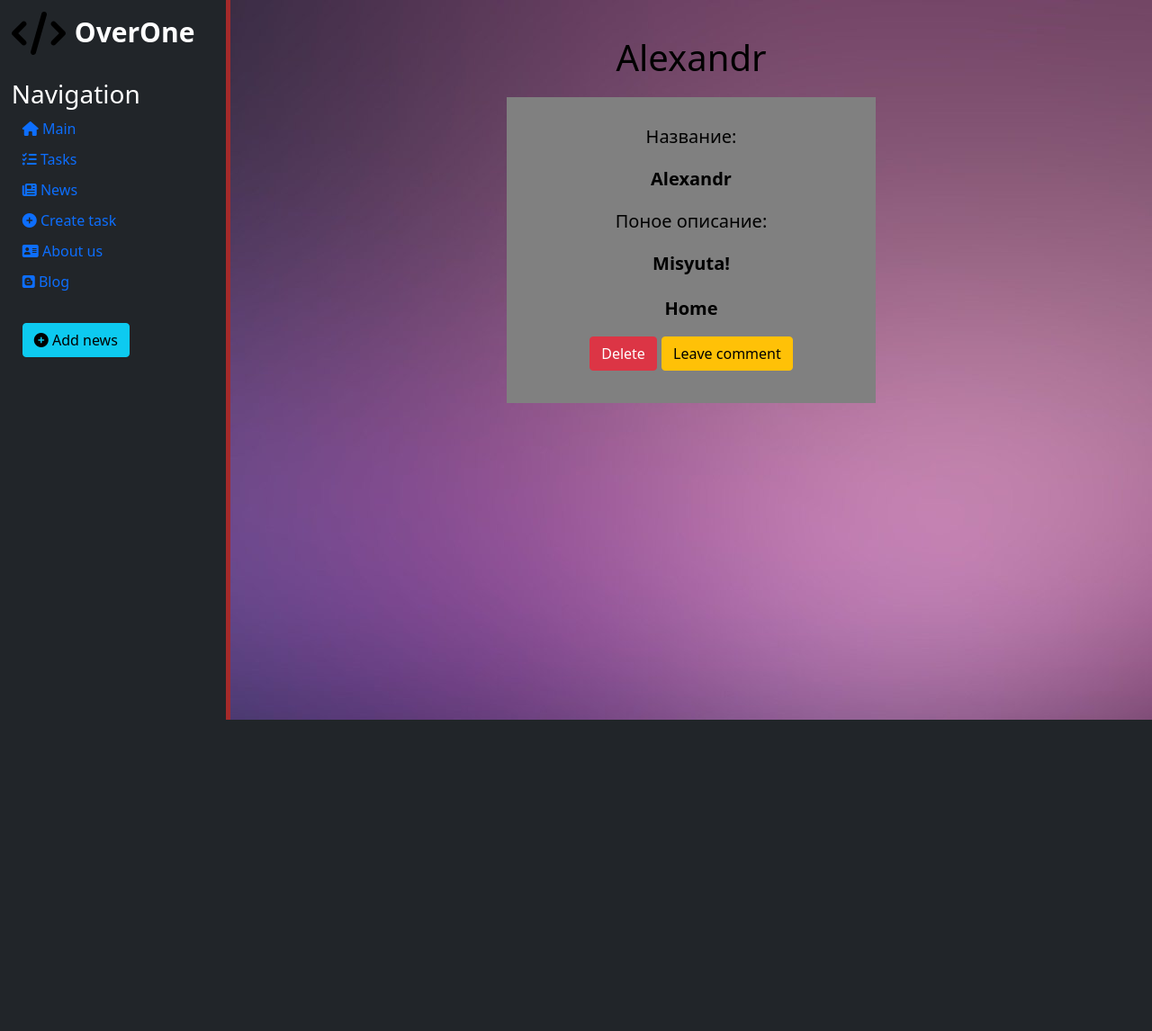
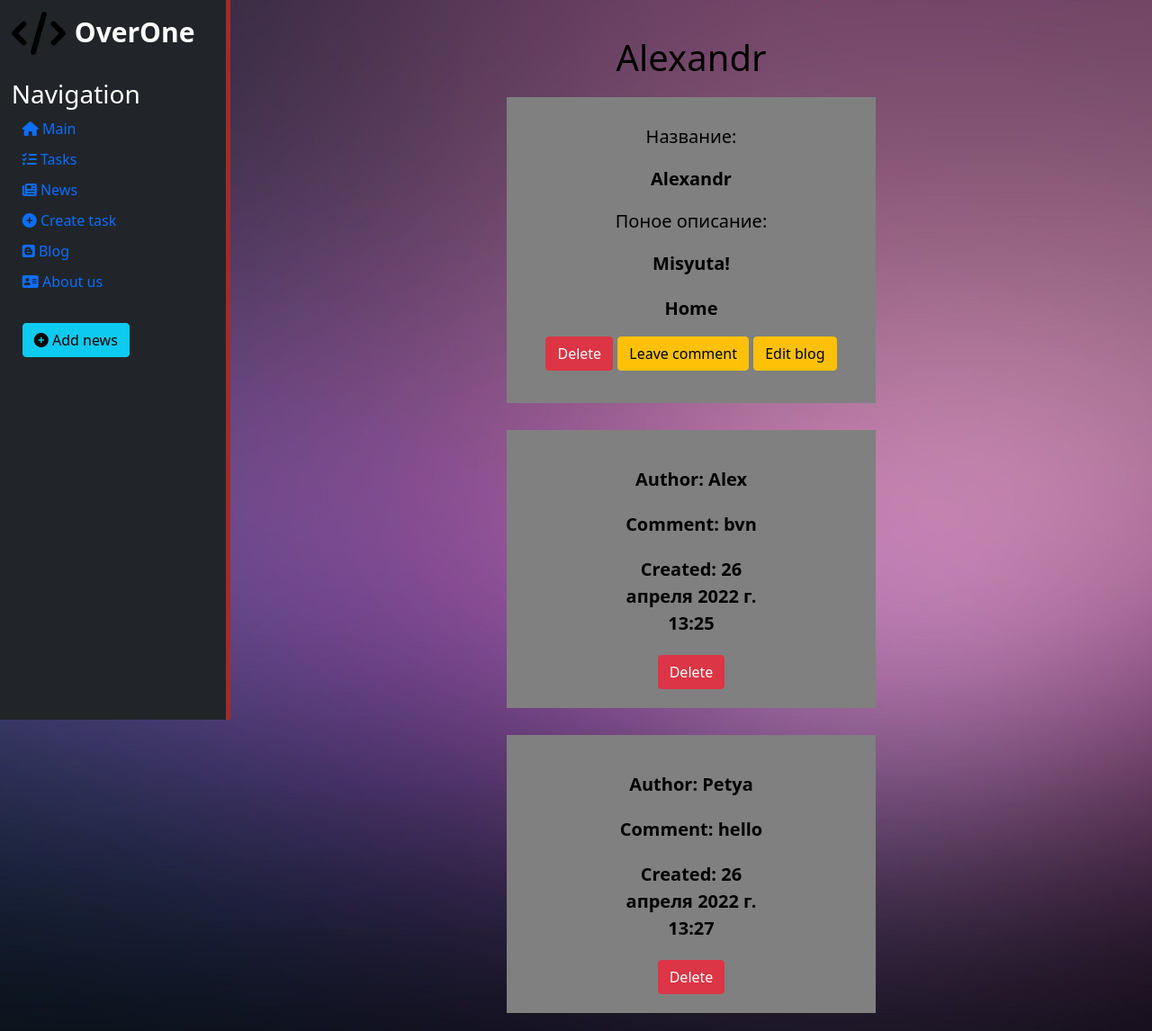
Before and after one commit to sanja081107/Task_manager, a Django app: a page that uses portfolio/blog/templates/blog/detail_blog.html in a window 1280 px wide. Shown: the whole page at 90% size. Before the commit the page ends 800 px from the top, so only its background shows below. Run offline with Django 4.2, Linux system fonts and the light colour scheme; data comes from the database, SQL or seed files in the repository; both versions use the stored data as it was after the commit; some libraries are stand-ins or nearby versions.

Commit message:
fixed blog

```diff
--- a/portfolio/blog/models.py
+++ b/portfolio/blog/models.py
@@ -19,6 +19,9 @@ class Post(models.Model):
     def __str__(self):
         return self.title
 
+    def get_absolute_url(self):
+        return f'/blog{self.id}/detail_blog'
+
     class Meta:
         verbose_name = 'Post'
         verbose_name_plural = 'Posts'
--- a/portfolio/blog/static/blog/css/main.css
+++ b/portfolio/blog/static/blog/css/main.css
@@ -3,3 +3,8 @@ main .post-body {
     margin: 30px 35%;
 
 }
+main .comment-blog {
+    margin-top: 30px;
+    background: grey;
+    padding: 5%;
+}
--- a/portfolio/blog/templates/blog/detail_blog.html
+++ b/portfolio/blog/templates/blog/detail_blog.html
@@ -22,8 +22,18 @@
         </div>
         <a href="{% url 'delete_blog' post.id %}" class="btn btn-danger">Delete</a>
         <a href="{% url 'comment_blog' post.id %}" class="btn btn-warning">Leave comment</a>
+        <a href="{% url 'update_blog' post.id %}" class="btn btn-warning">Edit blog</a>
     </div>
 </div>
+
+{% for el in comment %}
+    <div class="comment-blog">
+        <p>Author: {{ el.author }}</p>
+        <p>Comment: {{ el.body }}</p>
+        <p>Created: {{ el.created }}</p>
+        <a href="{% url 'delete_comment' el.id %}" class="btn btn-danger">Delete</a>
+    </div>
+{% endfor %}
 </form>
 
 {% endblock %}
--- a/portfolio/blog/urls.py
+++ b/portfolio/blog/urls.py
@@ -5,6 +5,8 @@ urlpatterns = [
     path('', views.home, name='blog'),
     path('create_blog', views.create_blog, name='create_blog'),
     path('<int:pk>/delete_blog', views.BlogDeleteView.as_view(), name='delete_blog'),
+    path('<int:pk>/update_blog', views.BlogUpdateView.as_view(), name='update_blog'),
     path('<int:pk>/detail_blog', views.detail_blog, name='detail_blog'),
     path('<int:pk>/comment_blog', views.comment_blog, name='comment_blog'),
+    path('<int:pk>/delete_comment', views.CommentDeleteView.as_view(), name='delete_comment')
 ]
--- a/portfolio/blog/views.py
+++ b/portfolio/blog/views.py
@@ -38,11 +38,25 @@ class BlogDeleteView(DeleteView):
     context_object_name = 'blog'
     success_url = '/blog'
 
+class BlogUpdateView(UpdateView):
+    model = Post
+    template_name = 'blog/create_blog.html'
+    form_class = PostForm
+
+
+class CommentDeleteView(DeleteView):
+    model = Comment
+    pk = model
+    template_name = 'blog/delete_comment.html'
+    success_url = f'/blog'
+
 
 def detail_blog(request, pk):
     post = Post.objects.get(pk=pk)
+    comment = Comment.objects.filter(post=post)
     context = {
         'post': post,
+        'comment': comment,
         'title': 'Detail blog page'
     }
     return render(request, 'blog/detail_blog.html', context)
@@ -62,7 +76,7 @@ def comment_blog(request, pk):
                 post=post,
             )
             comment.save()
-            return redirect('blog')
+            return redirect(f'/blog{post.id}/detail_blog')
         else:
             error = 'error'
 
--- a/portfolio/main/views.py
+++ b/portfolio/main/views.py
@@ -16,7 +16,7 @@ def project_tasks(request):
 def project_detail_task(request, pk):
     task = Task_free.objects.get(pk=pk)
     context = {'task': task,
-               'title': 'Detail task page'}
+               'title': 'Project detail task'}
     return render(request, 'main/project_detail_task.html', context)
 # ------------------------------------------------------
 def about_us(request):
--- a/portfolio/portfolio/templates/portfolio/base.html
+++ b/portfolio/portfolio/templates/portfolio/base.html
@@ -25,8 +25,8 @@
             <a href="{% url 'project_tasks' %}"><li><i class="fa-solid fa-list-check"></i> Tasks</li></a>
             <a href="{% url 'project_news' %}"><li><i class="fa-solid fa-newspaper"></i> News</li></a>
             <a href="{% url 'create_task' %}"><li><i class="fa-solid fa-circle-plus"></i> Create task</li></a>
-            <a href="{% url 'about_us' %}"><li><i class="fa-solid fa-address-card"></i> About us</li></a>
-            <a href="{% url 'blog' %}"><li><i class="fa-brands fa-blogger"></i> Blog</li></a><br>
+            <a href="{% url 'blog' %}"><li><i class="fa-brands fa-blogger"></i> Blog</li></a>
+            <a href="{% url 'about_us' %}"><li><i class="fa-solid fa-address-card"></i> About us</li></a><br>
             <a href="{% url 'create_news' %}"><li><button class="btn btn-info"><i class="fa-solid fa-circle-plus"></i> Add news</button></li></a>
         </ul>
     </aside>
```
Also changed, not shown: portfolio/blog/templates/blog/delete_comment.html (added, +15 -0 lines), portfolio/db.sqlite3.
